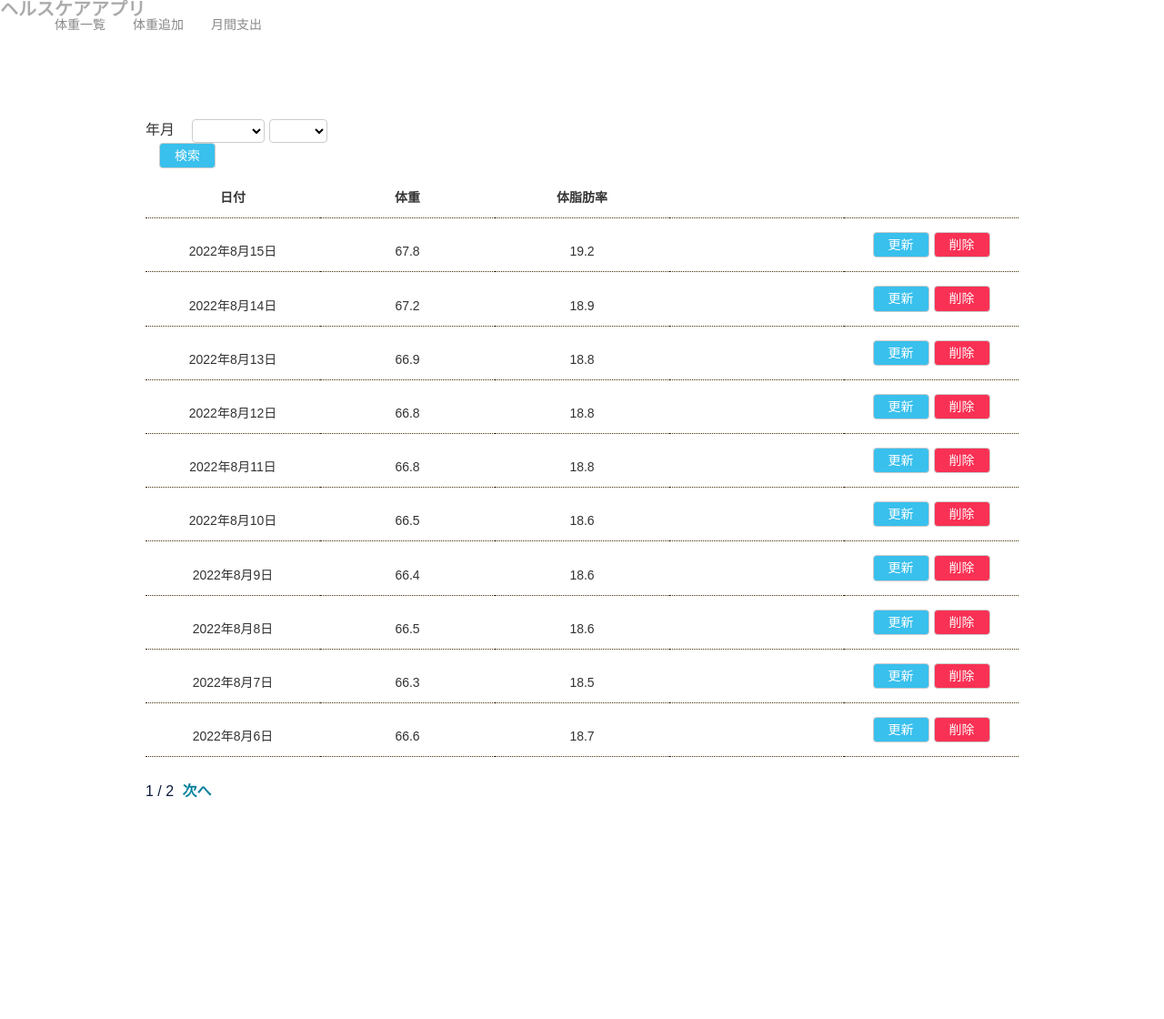
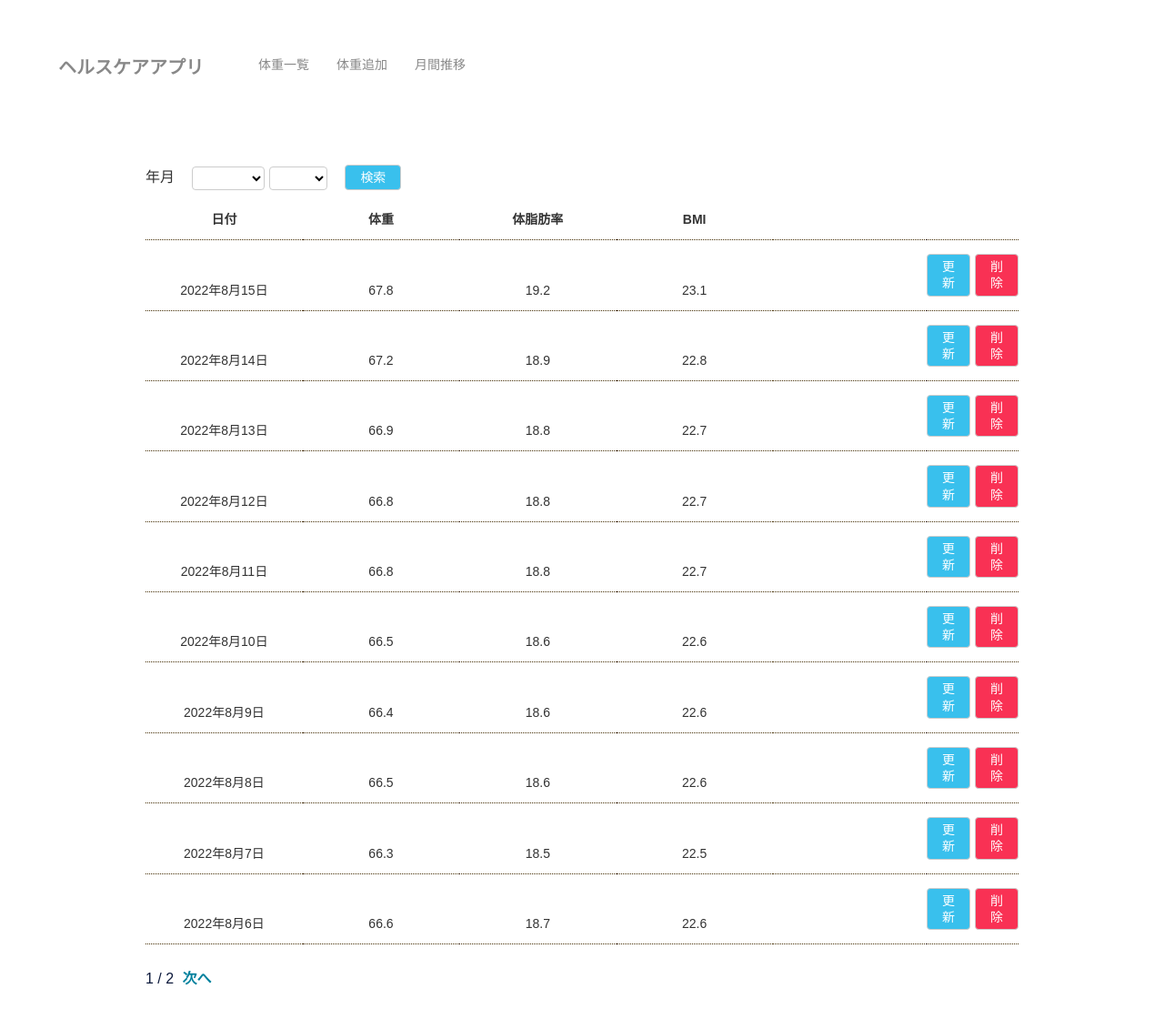
Before and after one commit to fumiya-sasaki/health_care, a Django app: page / in a window 1280 px wide. Shown: the whole page at 91% size. Before the commit the page ends 877 px from the top, so only its background shows below. Run offline with Django 4.2, Linux system fonts and the light colour scheme; data comes from the database, SQL or seed files in the repository; both versions use the stored data as it was after the commit.

Commit message:
体脂肪率など追加

```diff
--- a/health/forms.py
+++ b/health/forms.py
@@ -37,6 +37,7 @@ class WeightCreateForm(forms.ModelForm):
     def __init__(self, *args, **kwargs):
         super().__init__(*args, **kwargs)
         self.fields['body_fat'].widget = forms.HiddenInput()
+        self.fields['bmi'].widget = forms.HiddenInput()
         for field in self.fields.values():
             field.widget.attrs['class'] = 'form'
             field.widget.attrs['placeholder'] = field.label
--- a/health/models.py
+++ b/health/models.py
@@ -1,9 +1,23 @@
+import datetime
 from multiprocessing.sharedctypes import Value
 from django.db import models
 
 # Create your models here.
 
+
 class Weight(models.Model):
-  date = models.DateField('日付')
-  weight = models.FloatField('体重')
-  body_fat = models.FloatField('体脂肪率',default=0)
+    date = models.DateField('日付', default=datetime.datetime.now().date())
+    weight = models.FloatField('体重')
+    body_fat = models.FloatField('体脂肪率', default=0)
+    bmi = models.FloatField('BMI', default=0)
+
+
+class Detail(models.Model):
+    GENDER_CHOICES = (
+        (1, '男性'),
+        (2, '女性'),
+    )
+    height = models.FloatField('身長')
+    gender = models.IntegerField(
+        verbose_name='性別', choices=GENDER_CHOICES, blank=True, null=True)
+    age = models.IntegerField('年齢')
--- a/health/static/health/css/style.css
+++ b/health/static/health/css/style.css
@@ -4,7 +4,9 @@ html {
   font-size: 62.5%;
 }
 
-*, *::before, *::after {
+*,
+*::before,
+*::after {
   box-sizing: border-box;
 }
 
@@ -53,6 +55,12 @@ main {
   min-height: 40vh;
 }
 
+header.nav {
+  display: flex;
+  flex-direction: row;
+  padding: 5% 0 0 5%;
+}
+
 .container {
   margin: 0 10px;
   position: relative;
@@ -89,7 +97,7 @@ a.header-title {
   font-size: 2rem;
   margin: 0;
   padding: 0;
-  color:#888;
+  color: #888;
 }
 
 .main-nav {
@@ -225,7 +233,8 @@ a.header-title {
   background-color: #fafafa;
 }
 
-.table th, .table td {
+.table th,
+.table td {
   text-align: center;
   width: 20%;
   padding: 15px 0;
@@ -249,7 +258,8 @@ a.header-title {
 /* --------------------------------
  * ボタン
  * -------------------------------- */
-.btn, a.btn {
+.btn,
+a.btn {
   font-size: 1.4rem;
   color: #333;
   -webkit-appearance: none;
@@ -265,11 +275,13 @@ a.header-title {
   cursor: pointer;
 }
 
-.btn:hover, a.btn:hover {
+.btn:hover,
+a.btn:hover {
   opacity: 0.5;
 }
 
-.btn-info, a.btn-info {
+.btn-info,
+a.btn-info {
   background-color: #39c0ed;
   color: #fff;
 }
@@ -278,11 +290,13 @@ a.header-title {
   color: #39c0ed;
 }
 
-.prev, .next {
+.prev,
+.next {
   font-weight: bold;
 }
 
-.btn-danger, a.btn-danger {
+.btn-danger,
+a.btn-danger {
   background-color: #f93154;
   color: #fff;
 }
@@ -307,6 +321,7 @@ a.header-title {
     margin-top: 5px;
   }
 }
+
 .month-pager {
   text-align: center;
   font-size: 1.6rem;
@@ -315,6 +330,7 @@ a.header-title {
 .month-dash-page-top {
   display: flex;
   flex-direction: row;
+  justify-content: space-evenly;
 }
 
 .left {
@@ -323,7 +339,7 @@ a.header-title {
 }
 
 .right {
-  width: 60%;
+  width: 50%;
   padding: 0 5%;
 }
 
--- a/health/templates/health/base.html
+++ b/health/templates/health/base.html
@@ -25,7 +25,7 @@
           <a href="{% url 'health:weight_create'%}">体重追加</a>
         </li>
         <li class="ml-5">
-          <a href="{% url 'health:month_dashboard' now_year now_month%}">月間支出</a>
+          <a href="{% url 'health:month_dashboard' now_year now_month%}">月間推移</a>
         </li>
     </nav>
   </header>
--- a/health/templates/health/weight_list.html
+++ b/health/templates/health/weight_list.html
@@ -7,8 +7,8 @@
     <label class="label mr-4">年月</label>
     {{ search_form.year }}
     {{ search_form.month }}
+    <button class="btn btn-info ml-4" type="submit">検索</button>
   </div>
-  <button class="btn btn-info ml-4" type="submit">検索</button>
 </form>
 
 <table class="table mt-3">
@@ -16,12 +16,14 @@
     <th>日付</th>
     <th>体重</th>
     <th>体脂肪率</th>
+    <th>BMI</th>
   </tr>
   {% for weight in weight_list %}
   <tr>
     <td>{{ weight.date }}</td>
     <td>{{ weight.weight }}</td>
     <td>{{ weight.body_fat }}</td>
+    <td>{{ weight.bmi }}</td>
     <td>
       <td>
         <div class="manage-btn-area">
--- a/health/views.py
+++ b/health/views.py
@@ -3,7 +3,7 @@ from django.views import generic
 from health.forms import HealthSerchForm, WeightCreateForm
 from django.contrib import messages  # 追加
 from django.shortcuts import redirect  # 追加
-from health.models import Weight
+from health.models import Detail, Weight
 from django.urls import reverse_lazy
 import numpy as np
 import pandas as pd
@@ -54,21 +54,22 @@ class WeightCreate(generic.CreateView):
         return context
 
     def form_valid(self, form):
+        detail = Detail.objects.get(id=1)
         weight = form.cleaned_data['weight']
+        bmi = weight / ((detail.height / 100) ** 2)
         season_number = 0
-        currentDateTime = datetime.datetime.now()
-        date = currentDateTime.date()
+        date = form.cleaned_data['date']
         year = int(date.strftime("%Y"))
-        print(datetime.datetime(year, 4, 1))
-        if datetime.datetime(year, 4, 1).date() <= form.cleaned_data['date'] and datetime.datetime(year,10, 1).date() > form.cleaned_data['date']:
+        first = datetime.datetime(year, 4, 1).date()
+        latter = datetime.datetime(year, 10, 1).date()
+        if first <= date and latter > date:
             season_number = 1
-        body_fat = (3.02 + 0.461 * weight - 6.85 * season_number - 0.089 *
-            171 + 0.038 * 28 - 0.238) / weight * 100
-        Weight.objects.create(
-        date=form.cleaned_data['date'],
-        weight=weight,
-        body_fat=round(body_fat, 1)
-        )
+        # 体脂肪率＝(3.02 + 0.461×体重(kg) - 6.85×(男性１,女性0) - 0.089×身長(cm) + 0.038×年齢(歳) - 0.238×(冬0、夏1))÷体重×100
+        body_fat = (3.02 + 0.461 * weight - (6.85 * detail.gender) - 0.089 *
+                    detail.height + 0.038 * detail.age - (0.238 * season_number)) / weight * 100
+        form.instance.body_fat = round(body_fat, 1)
+        form.instance.bmi = round(bmi, 1)
+
         return super(WeightCreate, self).form_valid(form)
 
 
@@ -76,23 +77,33 @@ class WeightUpdate(generic.UpdateView):
     template_name = 'health/register.html'
     model = Weight
     form_class = WeightCreateForm
+    success_url = reverse_lazy('health:weight_list')
 
     def get_context_data(self, **kwargs):
         context = super().get_context_data(**kwargs)
         context['page_title'] = '体重更新'
-        print('************', kwargs)
         return context
 
-    def get_success_url(self):
-        return reverse_lazy('health:weight_list')
+    def form_valid(self, form):
+        detail = Detail.objects.get(id=1)
+        weight = form.cleaned_data['weight']
+        bmi = weight / ((detail.height / 100) ** 2)
+        season_number = 0
+        year = int(form.cleaned_data['date'].strftime("%Y"))
+        first = datetime.datetime(year, 4, 1).date()
+        latter = datetime.datetime(year, 10, 1).date()
+        if first <= form.cleaned_data['date'] and latter > form.cleaned_data['date']:
+            season_number = 1
+        # 体脂肪率＝(3.02 + 0.461×体重(kg) - 6.85×(男性１,女性0) - 0.089×身長(cm) + 0.038×年齢(歳) - 0.238×(冬0、夏1))÷体重×100
+        body_fat = (3.02 + 0.461 * weight - (6.85 * detail.gender) - 0.089 *
+                    detail.height + 0.038 * detail.age - (0.238 * season_number)) / weight * 100
+        form.instance.body_fat = round(body_fat, 1)
+        form.instance.bmi = round(bmi, 1)
 
-    def form_valid(self, form):
         self.object = weight = form.save()
-        # messages.info(self.request,
-        #               f'支出を更新しました\n'
-        #               f'日付:{weight.date}\n'
-        #               f'カテゴリ:{weight.category}\n'
-        #               f'金額:{weight.price}円')
+        messages.info(self.request,
+                      f'体重を更新しました\n'
+                      f'日付:{weight.date}\n')
         return redirect(self.get_success_url())
 
 
@@ -106,20 +117,13 @@ class WeightDelete(generic.DeleteView):
 
     def get_context_data(self, **kwargs):
         context = super().get_context_data(**kwargs)
-        print('*******************', kwargs)
         context['page_title'] = '体重削除確認'
 
         return context
 
     def delete(self, request, *args, **kwargs):
-        self.object = weght = self.get_object()
-
-        weght.delete()
-        # messages.info(self.request,
-        #               f'支出を削除しました\n'
-        #               f'日付:{weght.date}\n'
-        #               f'カテゴリ:{weght.category}\n'
-        #               f'金額:{weght.price}円')
+        self.object = weight = self.get_object()
+        weight.delete()
         return redirect(self.get_success_url())
 
 
@@ -161,32 +165,61 @@ class MonthDashboard(generic.TemplateView):
         if not queryset:
             return context
 
+        detail = Detail.objects.get(id=1)
         df = read_frame(queryset,
-                        fieldnames=['date', 'weight', 'body_fat'])
+                        fieldnames=['date', 'weight', 'body_fat', 'bmi'])
 
         # グラフ作成クラスをインスタンス化
         gen = GraphGenerator()
 
-        # # pieチャートの素材を作成
-        # df_pie = pd.pivot_table(df, index='category', values='price', aggfunc=np.sum)
-        # pie_labels = list(df_pie.index.values)
-        # pie_values = [val[0] for val in df_pie.values]
-        # plot_pie = gen.month_pie(labels=pie_labels, values=pie_values)
-        # context['plot_pie'] = plot_pie
-
-        # # テーブルでのカテゴリと金額の表示用。
-        # # {カテゴリ:金額,カテゴリ:金額…}の辞書を作る
-        # context['table_set'] = df_pie.to_dict()['price']
+        season_number = 0
+        date = df['date'][len(df['date']) - 1]
+        first = datetime.datetime(year, 4, 1).date()
+        latter = datetime.datetime(year, 10, 1).date()
+        if first <= date and latter > date:
+            season_number = 1
 
         # # totalの数字を計算して渡す
-        context['total_payment'] = df['weight'].sum() / len(df['weight'])
+        context['average'] = round(
+            df['weight'].sum() / len(df['weight']), 1)
+
+        context['ave_fat'] = round(
+            df['body_fat'].sum() / len(df['body_fat']), 1)
+
+        context['ave_bmi'] = round(
+            df['bmi'].sum() / len(df['bmi']), 1)
+
+        context['appropriate'] = round((detail.height / 100) ** 2 * 22, 1)
+        context['height'] = detail.height
+        context['gender'] = '男性' if detail.gender == 1 else '女性'
+        context['age'] = detail.age
+        context['leaving_work'] = round(97.8 + 13.9 * df['weight'][len(
+            df['weight']) - 1] + 176.8 * detail.gender + 2.29 * detail.height - 0.97 * detail.age + 6.13 * season_number,1)
 
         # 日別の棒グラフの素材を渡す
-        df_bar = pd.pivot_table(
-            df, index='date', values='weight', aggfunc=np.sum)
-        dates = list(df_bar.index.values)
-        heights = [val[0] for val in df_bar.values]
-        plot_bar = gen.month_daily_bar(x_list=dates, y_list=heights)
+        df_weight = pd.pivot_table(
+            df, index='date', values='weight')
+        df_body_fat = pd.pivot_table(
+            df, index='date', values='body_fat')
+        df_bmi = pd.pivot_table(
+            df, index='date', values='bmi')
+        dates = list(df_weight.index.values)
+        weight_heights = [val[0] for val in df_weight.values]
+        body_fat_heights = [val[0] for val in df_body_fat.values]
+        bmi_heights = [val[0] for val in df_bmi.values]
+
+        plot_bar = gen.month_daily_bar(
+            x_weight=dates,
+            y_weight=weight_heights,
+        )
+
+        plot_line = gen.month_daily_line(
+            x_body_fat=dates,
+            y_body_fat=body_fat_heights,
+            x_bmi=dates,
+            y_bmi=bmi_heights
+        )
         context['plot_bar'] = plot_bar
+        context['plot_line'] = plot_line
 
         return context
```
Also changed, not shown: health/admin.py (+15 -2 lines), health/plugin_plotly.py (+51 -4 lines), health/templates/health/month_dashboard.html (+38 -7 lines), db.sqlite3, health/migrations/0006_weight_bmi_alter_weight_date.py (added), health/migrations/0007_detail_alter_weight_date.py (added).
